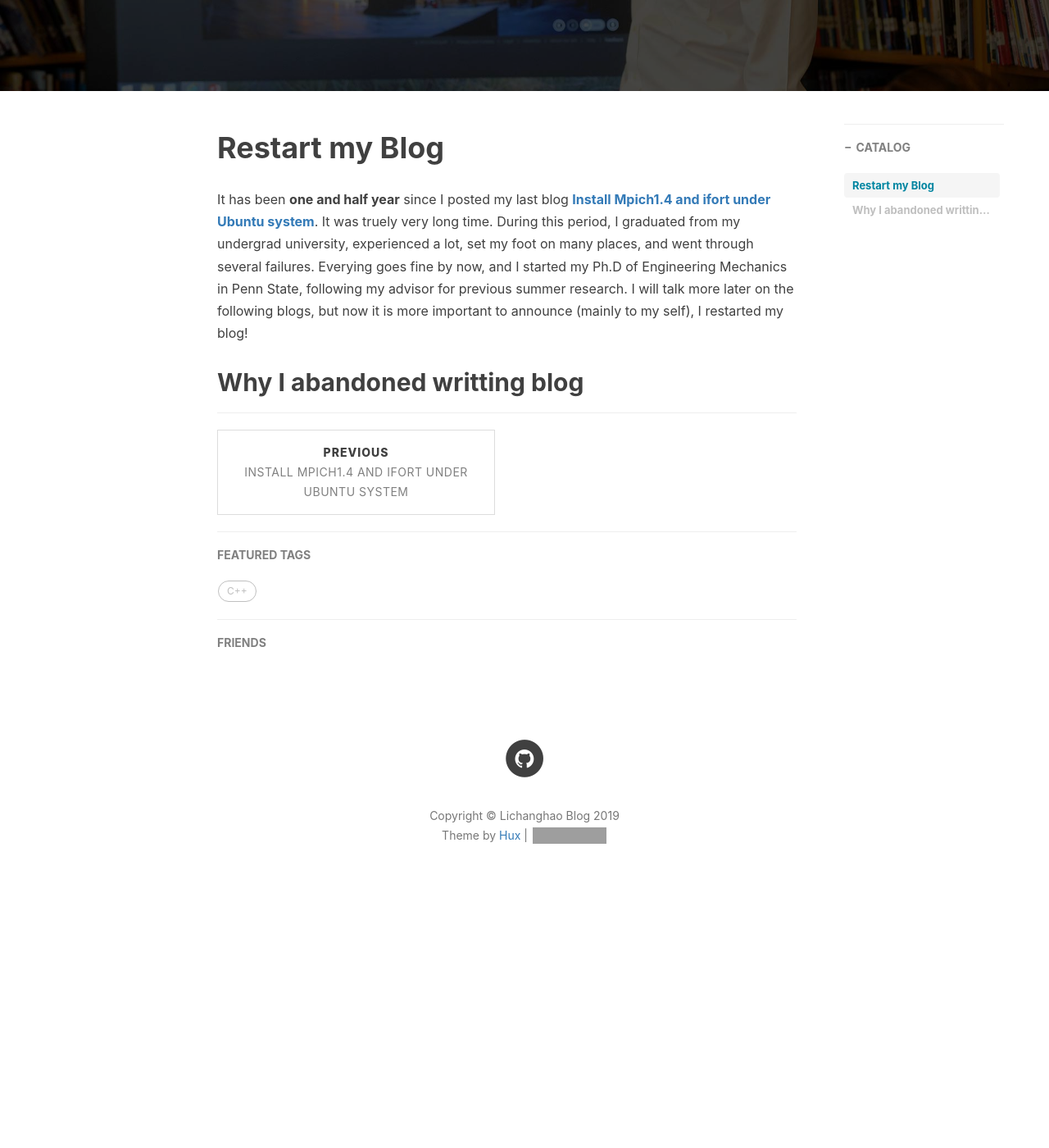
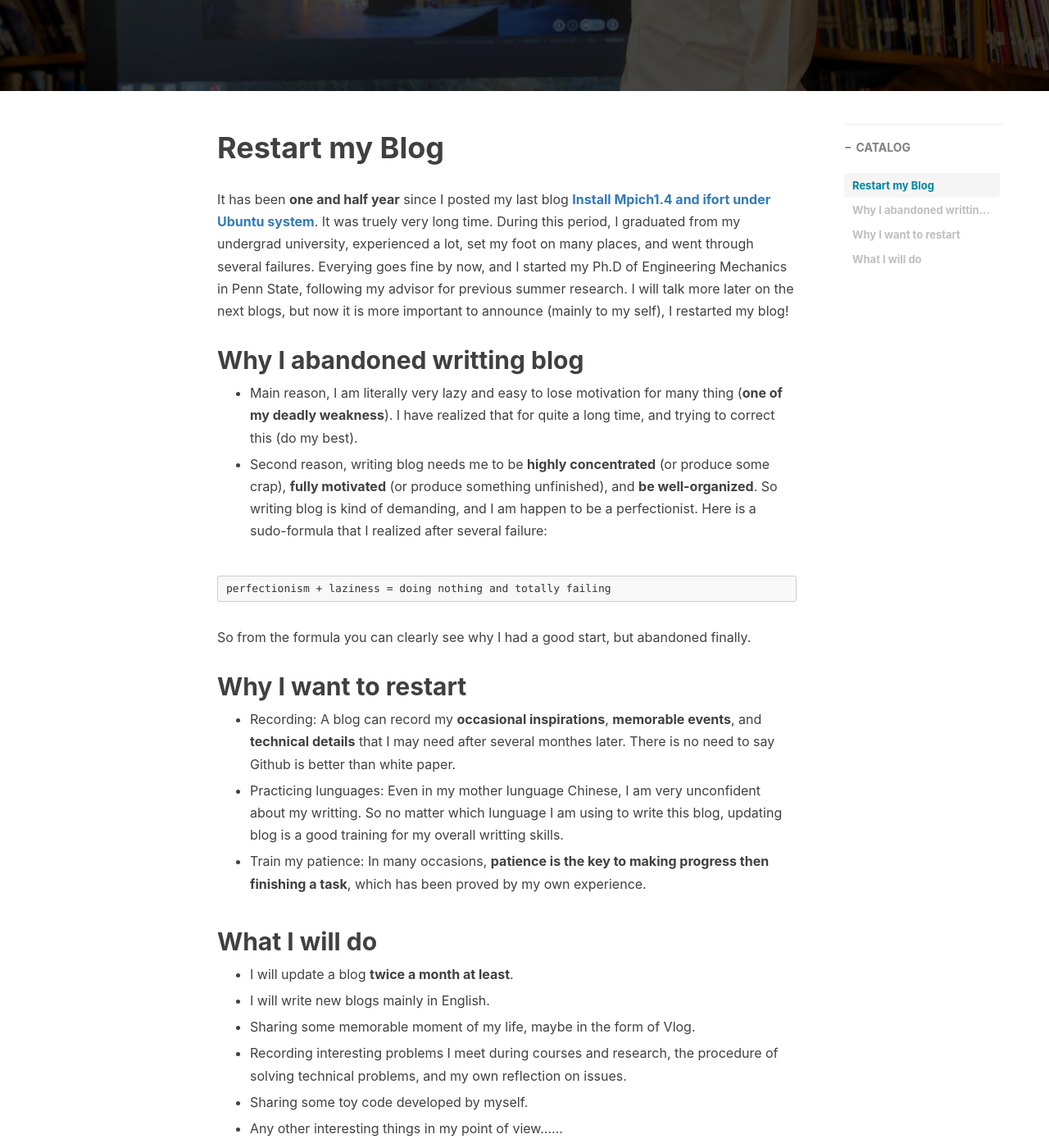
Before and after one commit to lichanghao/lichanghao.github.io.old, a Jekyll site: the page built from _posts/2019-03-21-Restart my blog.md, in a window 1280 px wide and 1400 px high, scrolled down 346 px. Shown: the whole window at 82% size. Built offline with Jekyll 4.4.1, drawn with Linux system fonts in a browser that asks for light colours; nearby versions of some CDN libraries; comment, search, counter and statistics services are not loaded; before the commit the page ends 1468 px from its top, so only the background shows below that; some of the changed text lies outside the part shown; grey boxes are pictures that could not be loaded.

Commit message:
new_post_by_Changhao

````diff
--- a/_config.yml
+++ b/_config.yml
@@ -67,7 +67,7 @@ duoshuo_share:                     # set to false if you want to use Comment wit
 
 # Sidebar settings
 sidebar: true                           # whether or not using Sidebar.
-sidebar-about-description: "Hi there. I'm Changhao Li (李昌浩), currently a first-year Ph.D student in Engineering Mechanics, Penn State. My major is computational material science. My hobbies are coding, badminton, swimming, and guitar. I am always looking for online or offline friends who are fully energetic."
+sidebar-about-description: "A learner and a traveller"
 sidebar-avatar: /img/head.jpg      # use absolute URL, seeing it's used in both `/` and `/about/`
 
 
--- a/_posts/2019-03-21-Restart my blog.md
+++ b/_posts/2019-03-21-Restart my blog.md
@@ -12,6 +12,41 @@ author:            Changhao Li
 
 # Restart my Blog
 
-It has been **one and half year** since I posted my last blog [**Install Mpich1.4 and ifort under Ubuntu system**](https://lichanghao.github.io/features/2017/08/15/Install-Mpich1.4-and-ifort-under-Ubuntu-system/). It was truely very long time. During this period, I graduated from my undergrad university, experienced a lot, set my foot on many places, and went through several failures. Everying goes fine by now, and I started my Ph.D of Engineering Mechanics in Penn State, following my advisor for previous summer research. I will talk more later on the following blogs, but now it is more important to announce (mainly to my self), I restarted my blog!
+It has been **one and half year** since I posted my last blog [**Install Mpich1.4 and ifort under Ubuntu system**](https://lichanghao.github.io/features/2017/08/15/Install-Mpich1.4-and-ifort-under-Ubuntu-system/). It was truely very long time. During this period, I graduated from my undergrad university, experienced a lot, set my foot on many places, and went through several failures. Everying goes fine by now, and I started my Ph.D of Engineering Mechanics in Penn State, following my advisor for previous summer research. I will talk more later on the next blogs, but now it is more important to announce (mainly to my self), I restarted my blog!
 
 ## Why I abandoned writting blog
+
+- Main reason, I am literally very lazy and easy to lose motivation for many thing (**one of my deadly weakness**). I have realized that for quite a long time, and trying to correct this (do my best).
+
+- Second reason, writing blog needs me to be **highly concentrated** (or produce some crap), **fully motivated** (or produce something unfinished), and **be well-organized**. So writing blog is kind of demanding, and I am happen to be a perfectionist. Here is a sudo-formula that I realized after several failure:
+
+```
+perfectionism + laziness = doing nothing and totally failing
+```
+
+So from the formula you can clearly see why I had a good start, but abandoned finally.
+
+## Why I want to restart
+
+- Recording: A blog can record my **occasional inspirations**, **memorable events**, and **technical details** that I may need after several monthes later. There is no need to say Github is better than white paper.
+
+- Practicing lunguages: Even in my mother lunguage Chinese, I am very unconfident about my writting. So no matter which lunguage I am using to write this blog, updating blog is a good training for my overall writting skills.
+
+- Train my patience: In many occasions, **patience is the key to making progress then finishing a task**, which has been proved by my own experience.
+
+
+## What I will do
+
+- I will update a blog **twice a month at least**.
+
+- I will write new blogs mainly in English.
+
+- Sharing some memorable moment of my life, maybe in the form of Vlog.
+
+- Recording interesting problems I meet during courses and research, the procedure of solving technical problems, and my own reflection on issues.
+
+- Sharing some toy code developed by myself.
+
+- Any other interesting things in my point of view......
+
+**Let's see how long I can stick to this! At least this moment I am confident...... Who knows?**
````
